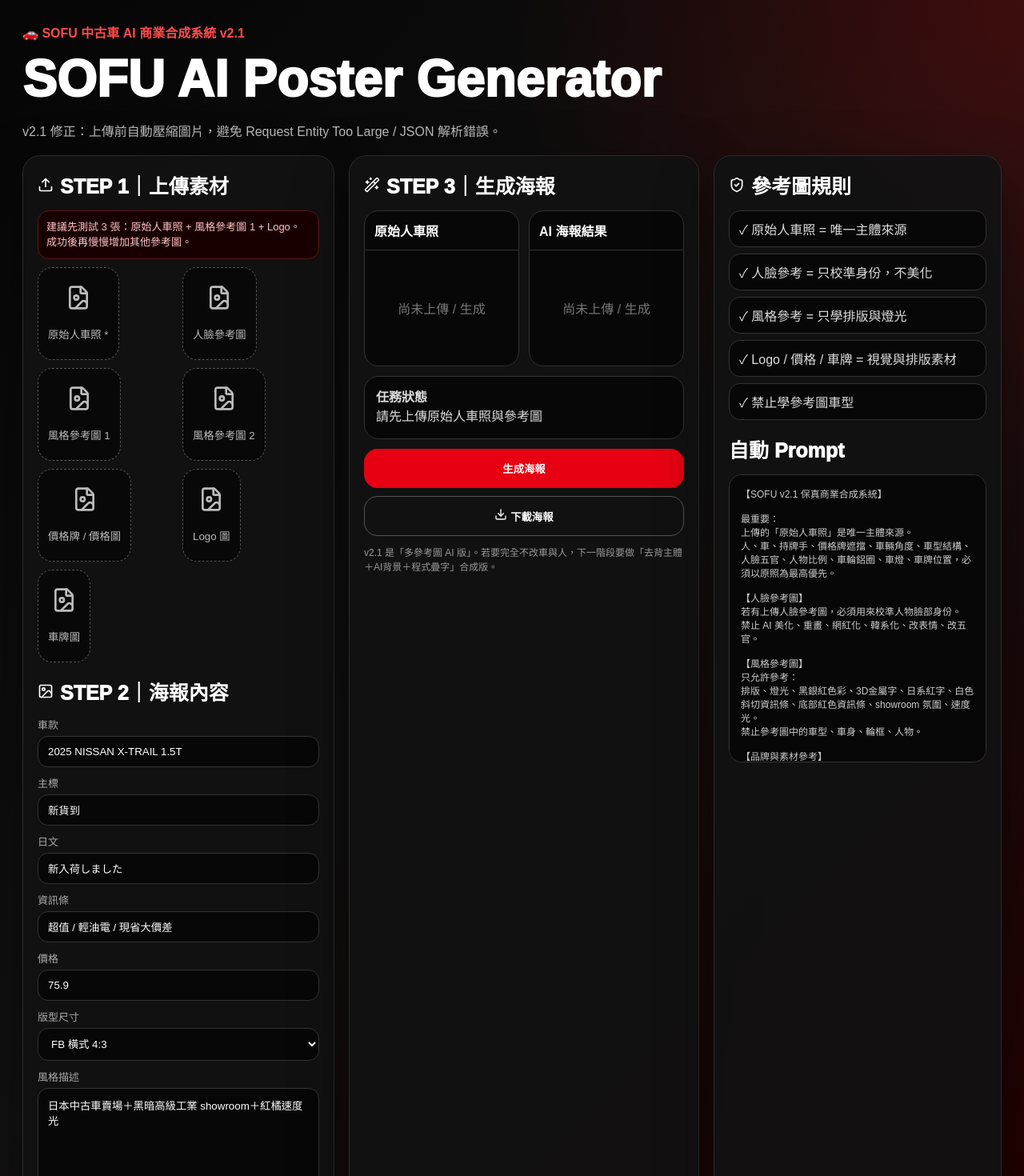
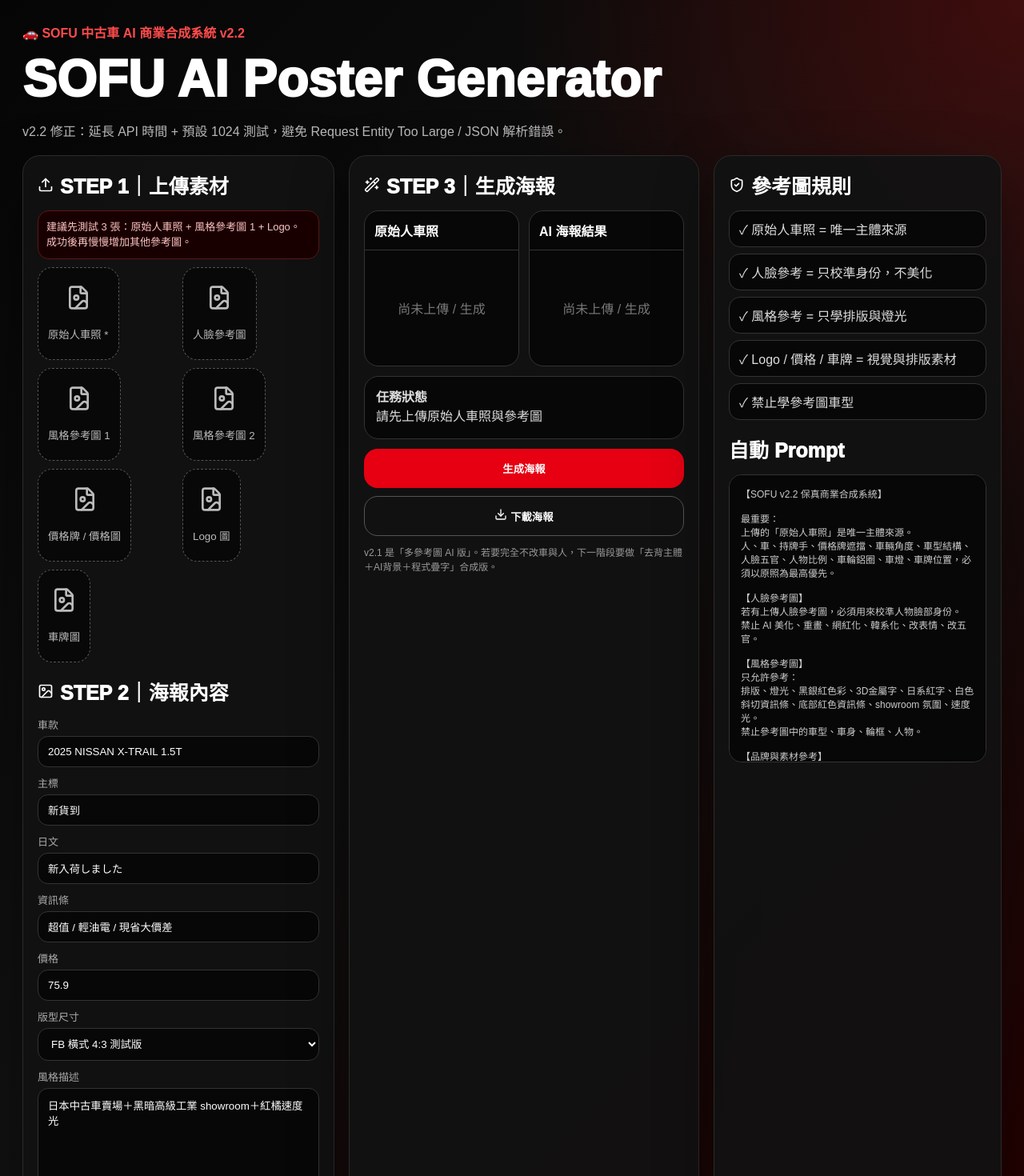
Before and after one commit to g95124498-hub/sofu-ai-poster-generator, a Next.js app: page / in a window 1280 px wide. Shown: the top 1470 px of the page at 80% size. Built offline with nearby package versions, Linux system fonts and the light colour scheme.

Commit message:
Add files via upload

```diff
--- a/app/api/generate-poster/route.ts
+++ b/app/api/generate-poster/route.ts
@@ -2,7 +2,7 @@ import OpenAI from "openai";
 import { NextResponse } from "next/server";
 
 export const runtime = "nodejs";
-export const maxDuration = 60;
+export const maxDuration = 300;
 
 const openai = new OpenAI({ apiKey: process.env.OPENAI_API_KEY });
 
--- a/app/page.tsx
+++ b/app/page.tsx
@@ -16,7 +16,7 @@ const uploadItems: { key: UploadKey; label: string; required?: boolean }[] = [
 ];
 
 const sizes = [
-  { id: "fb43", label: "FB 橫式 4:3", apiSize: "1536x1024" },
+  { id: "fb43", label: "FB 橫式 4:3 測試版", apiSize: "1024x1024" },
   { id: "square", label: "方形 1:1", apiSize: "1024x1024" },
   { id: "story", label: "直式 9:16", apiSize: "1024x1536" }
 ];
@@ -64,7 +64,7 @@ export default function Home() {
   const selectedSize = sizes.find((x) => x.id === sizeId) || sizes[0];
 
   const prompt = useMemo(() => {
-    return `【SOFU v2.1 保真商業合成系統】
+    return `【SOFU v2.2 保真商業合成系統】
 
 最重要：
 上傳的「原始人車照」是唯一主體來源。
@@ -163,9 +163,9 @@ export default function Home() {
   return (
     <main className="page">
       <div className="wrap">
-        <div className="badge">🚗 SOFU 中古車 AI 商業合成系統 v2.1</div>
+        <div className="badge">🚗 SOFU 中古車 AI 商業合成系統 v2.2</div>
         <h1 className="title">SOFU AI Poster Generator</h1>
-        <p className="sub">v2.1 修正：上傳前自動壓縮圖片，避免 Request Entity Too Large / JSON 解析錯誤。</p>
+        <p className="sub">v2.2 修正：延長 API 時間 + 預設 1024 測試，避免 Request Entity Too Large / JSON 解析錯誤。</p>
 
         <section className="grid">
           <div className="card">
--- a/package.json
+++ b/package.json
@@ -1,6 +1,6 @@
 {
-  "name": "sofu-ai-poster-generator-v21",
-  "version": "2.1.0",
+  "name": "sofu-ai-poster-generator-v22",
+  "version": "2.2.0",
   "private": true,
   "scripts": {
     "dev": "next dev",
```
Also changed, not shown: vercel.json (added), 1 other file (tests, documents, lock files or other folders).
